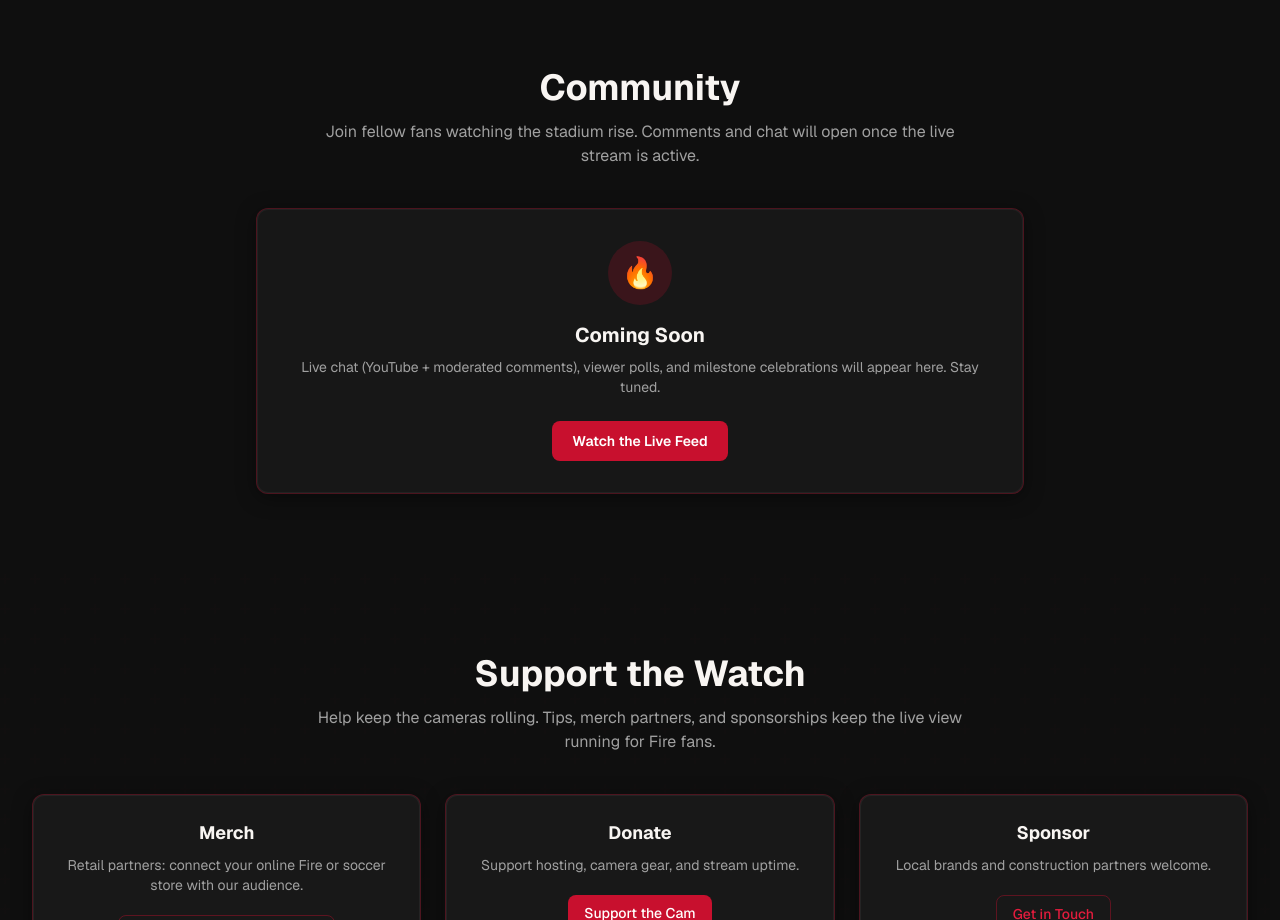
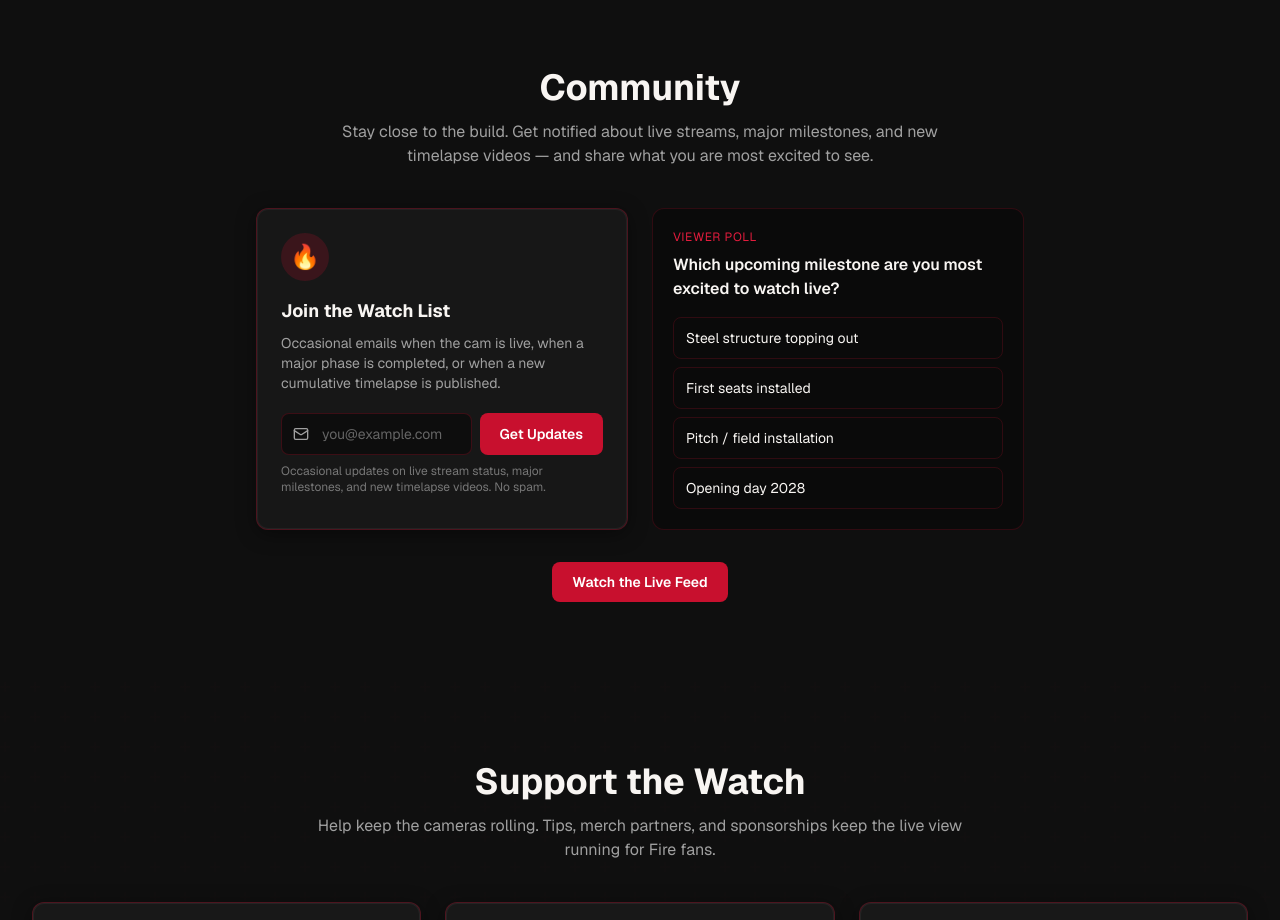
Before and after one commit to aruntikoo/chicagofirewatch, a Next.js app: page / in a window 1280 px wide. Shown: the part 3360-4280 px from the top of the page. Built offline with nearby package versions, Linux system fonts and the light colour scheme.

Commit message:
Replace Coming Soon community placeholder with email signup and viewer poll

```diff
--- a/src/components/CommunityShop.tsx
+++ b/src/components/CommunityShop.tsx
@@ -1,4 +1,6 @@
 import Link from "next/link";
+import EmailSignup from "@/components/EmailSignup";
+import ViewerPoll from "@/components/ViewerPoll";
 
 export default function CommunityShop() {
   const supportUrl = "https://donate.stripe.com/6oU28q0vs233554h287Re00";
@@ -12,22 +14,33 @@ export default function CommunityShop() {
               Community
             </h2>
             <p className="text-muted max-w-2xl mx-auto">
-              Join fellow fans watching the stadium rise. Comments and chat will
-              open once the live stream is active.
+              Stay close to the build. Get notified about live streams, major
+              milestones, and new timelapse videos — and share what you are most
+              excited to see.
             </p>
           </div>
 
-          <div className="max-w-3xl mx-auto steel-border rounded-xl bg-charcoal/80 p-8 text-center">
-            <div className="w-16 h-16 mx-auto mb-4 rounded-full bg-fire-red/20 flex items-center justify-center">
-              <span className="text-3xl">🔥</span>
+          <div className="max-w-3xl mx-auto grid gap-6 md:grid-cols-2">
+            {/* Email capture */}
+            <div className="steel-border rounded-xl bg-charcoal/80 p-6">
+              <div className="w-12 h-12 mb-4 rounded-full bg-fire-red/20 flex items-center justify-center">
+                <span className="text-2xl">🔥</span>
+              </div>
+              <h3 className="text-lg font-bold text-warm-white mb-2">
+                Join the Watch List
+              </h3>
+              <p className="text-sm text-muted mb-5">
+                Occasional emails when the cam is live, when a major phase is
+                completed, or when a new cumulative timelapse is published.
+              </p>
+              <EmailSignup />
             </div>
-            <h3 className="text-xl font-bold text-warm-white mb-2">
-              Coming Soon
-            </h3>
-            <p className="text-sm text-muted mb-6">
-              Live chat (YouTube + moderated comments), viewer polls, and
-              milestone celebrations will appear here. Stay tuned.
-            </p>
+
+            {/* Viewer poll */}
+            <ViewerPoll />
+          </div>
+
+          <div className="mt-8 text-center">
             <a
               href="#live"
               className="inline-flex items-center gap-2 px-5 py-2.5 rounded-lg bg-fire-red hover:bg-fire-red-light text-white font-semibold text-sm transition-colors"
@@ -45,8 +58,8 @@ export default function CommunityShop() {
               Support the Watch
             </h2>
             <p className="text-muted max-w-2xl mx-auto">
-              Help keep the cameras rolling. Tips, merch partners, and sponsorships keep
-              the live view running for Fire fans.
+              Help keep the cameras rolling. Tips, merch partners, and
+              sponsorships keep the live view running for Fire fans.
             </p>
           </div>
 
@@ -54,7 +67,8 @@ export default function CommunityShop() {
             <div className="steel-border rounded-xl bg-charcoal/90 p-6 text-center hover:border-fire-red/40 transition-colors">
               <h3 className="text-lg font-bold text-warm-white mb-2">Merch</h3>
               <p className="text-sm text-muted mb-5">
-                Retail partners: connect your online Fire or soccer store with our audience.
+                Retail partners: connect your online Fire or soccer store with
+                our audience.
               </p>
               <Link
                 href="/partners"
@@ -103,9 +117,9 @@ export default function CommunityShop() {
           <p className="text-muted leading-relaxed mb-6">
             Chicago Fire Watch is a passion project giving fans a unique
             high-rise vantage point of the new stadium at The 78. Inspired by
-            the timeless Chicago School architecture and the &quot;Dear
-            Chicago&quot; vision, we stream the construction with minimal
-            oversight so anyone can follow the rise of the city&apos;s newest
+            the timeless Chicago School architecture and the "Dear
+            Chicago" vision, we stream the construction with minimal
+            oversight so anyone can follow the rise of the city's newest
             landmark.
           </p>
           <p className="text-sm text-muted/80">
```
